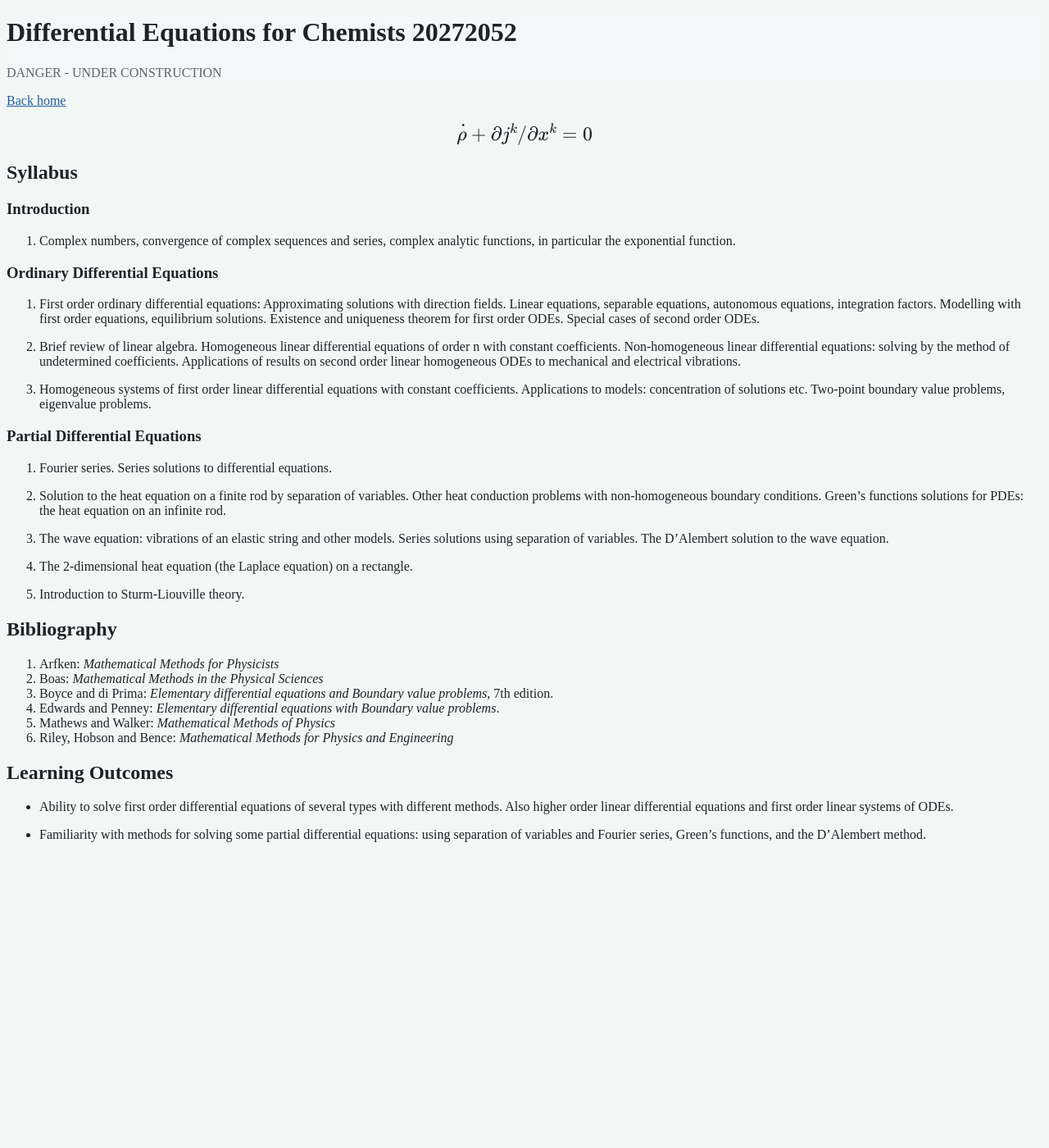
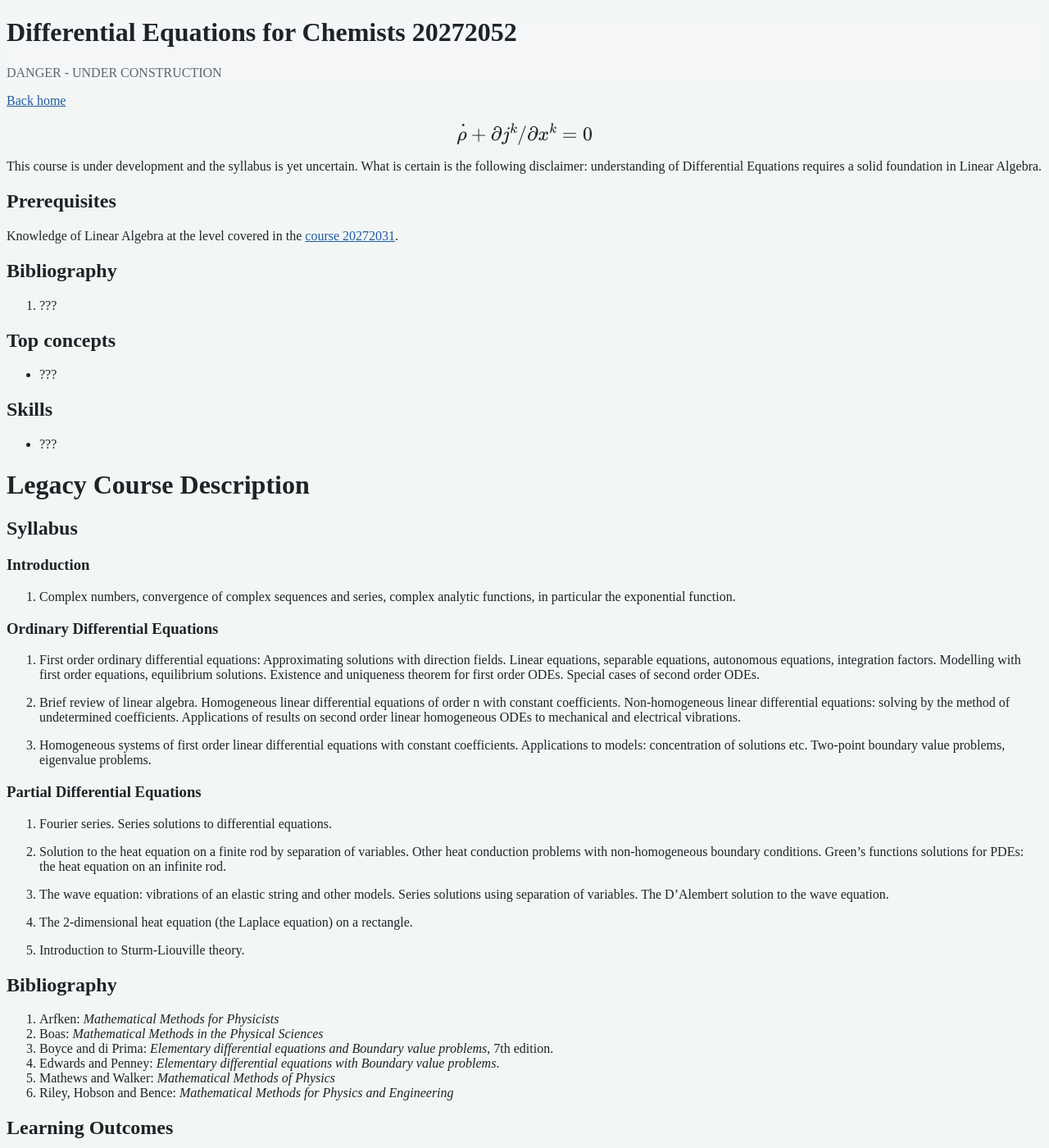
Before and after one commit to melnikovsky/wsos, a Jekyll site: the page built from courses/20272052.md, in a window 1280 px wide and 1400 px high. Shown: the whole window at 82% size. Built offline with Jekyll 4.4.1, drawn with Linux system fonts in a browser that asks for light colours; some of the changed text lies outside the part shown.

Commit message:
Linear Algebra is the prerequisite for Differential Equations

```diff
--- a/courses/20272052.md
+++ b/courses/20272052.md
@@ -4,12 +4,31 @@ title: Differential Equations
 heading: Differential Equations for Chemists 20272052
 lead: DANGER - UNDER CONSTRUCTION
 show_back_home: true
-# footer: Lecturer / TA
+footer: Lectures - Lev Melnikovsky
 ---
 
 $$
 \Large \dot{\rho} + \partial j^{k} / \partial x^k = 0
 $$
+
+This course is under development and the syllabus is yet uncertain. What is certain is the following disclaimer: understanding of Differential Equations requires a solid foundation in Linear Algebra.
+
+## Prerequisites
+Knowledge of Linear Algebra at the level covered in the [course 20272031](20272031).
+
+## Bibliography
+
+1. ???
+
+## Top concepts
+
+- ???
+
+## Skills
+
+- ???
+
+# Legacy Course Description
 
 ## Syllabus
 
```
